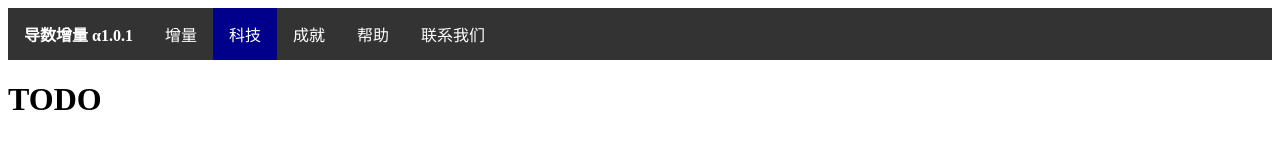
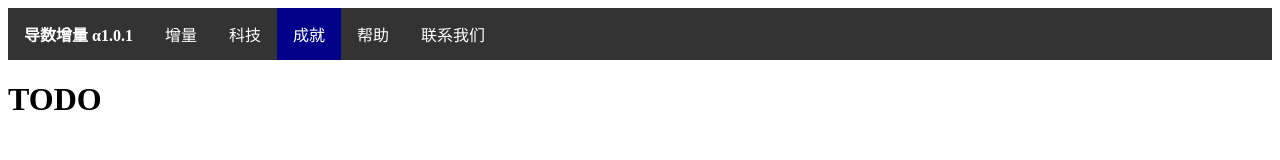
Before and after one commit to OIer1048576/derivative-expant, a plain HTML site: page awa.html in a window 1280 px wide. Drawn offline with Linux system fonts and the light colour scheme.

Commit message:
little change

```diff
--- a/awa.html
+++ b/awa.html
@@ -11,8 +11,8 @@
         <ul>
             <li><a href=""><b>导数增量 α1.0.1</b></a></li>
             <li><a href="index.html">增量</a></li>
-            <li><a href="technology.html"style="background-color: darkblue;">科技</a></li>
-            <li><a href="awa.html">成就</a></li>
+            <li><a href="technology.html">科技</a></li>
+            <li><a href="awa.html" style="background-color: darkblue;">成就</a></li>
             <li><a href="help.html">帮助</a></li>
             <li><a href="contact.html">联系我们</a></li>
         </ul>
```
Also changed, not shown: contact.html (+1 -1 lines), help.html (+1 -1 lines).
